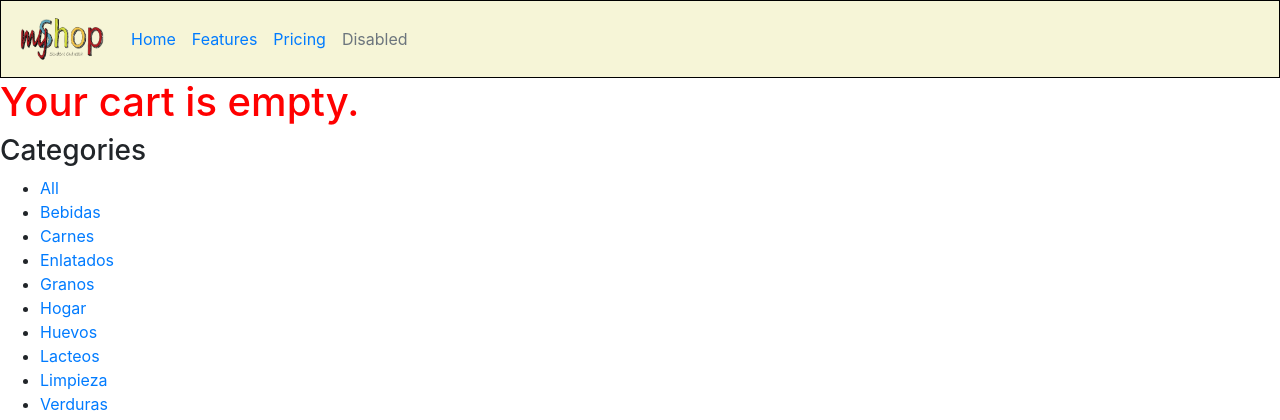
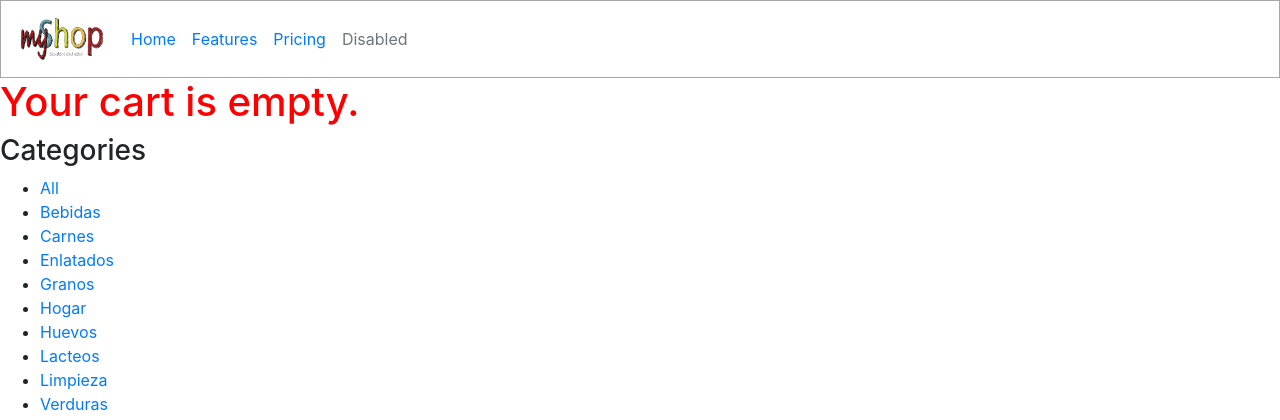
Before and after one commit to josnavch/jaguarete_shop, a Django app: page / in a window 1280 px wide. Shown: the top 420 px of the page. Run offline with Django 3.2, Linux system fonts and the light colour scheme; data comes from the database, SQL or seed files in the repository; some libraries are stand-ins or nearby versions.

Commit message:
Css test JN

```diff
--- a/jaguarete_shop/shop/static/css/homepage.css
+++ b/jaguarete_shop/shop/static/css/homepage.css
@@ -1,10 +1,10 @@
 /* path => static/css/homepage.css */
 
 .navbar{
-    background-color: #F6F5D7;
+    background-color: white;
     margin:0%;
     padding: 0%;
-    border: 1px solid rgb(0, 0, 0);
+    border: 1px solid rgb(167, 167, 167);
 }
 
 .title1{
```
